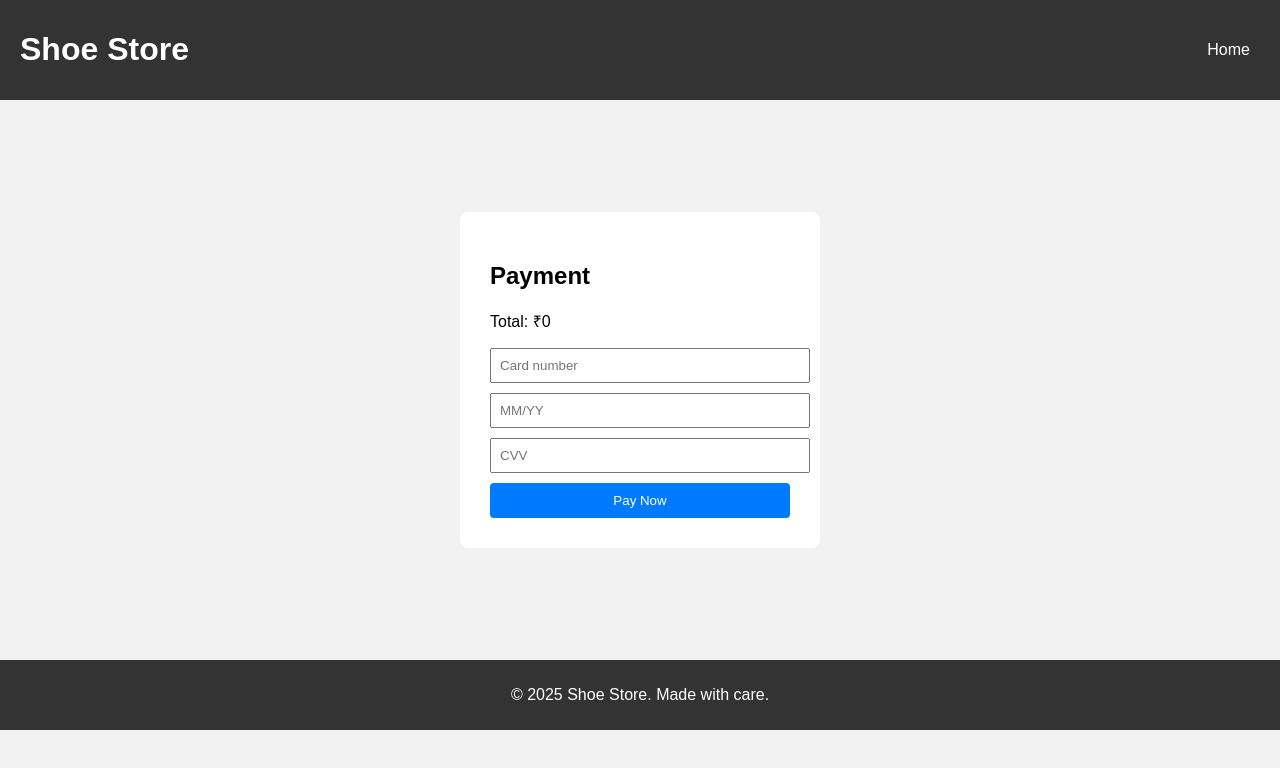
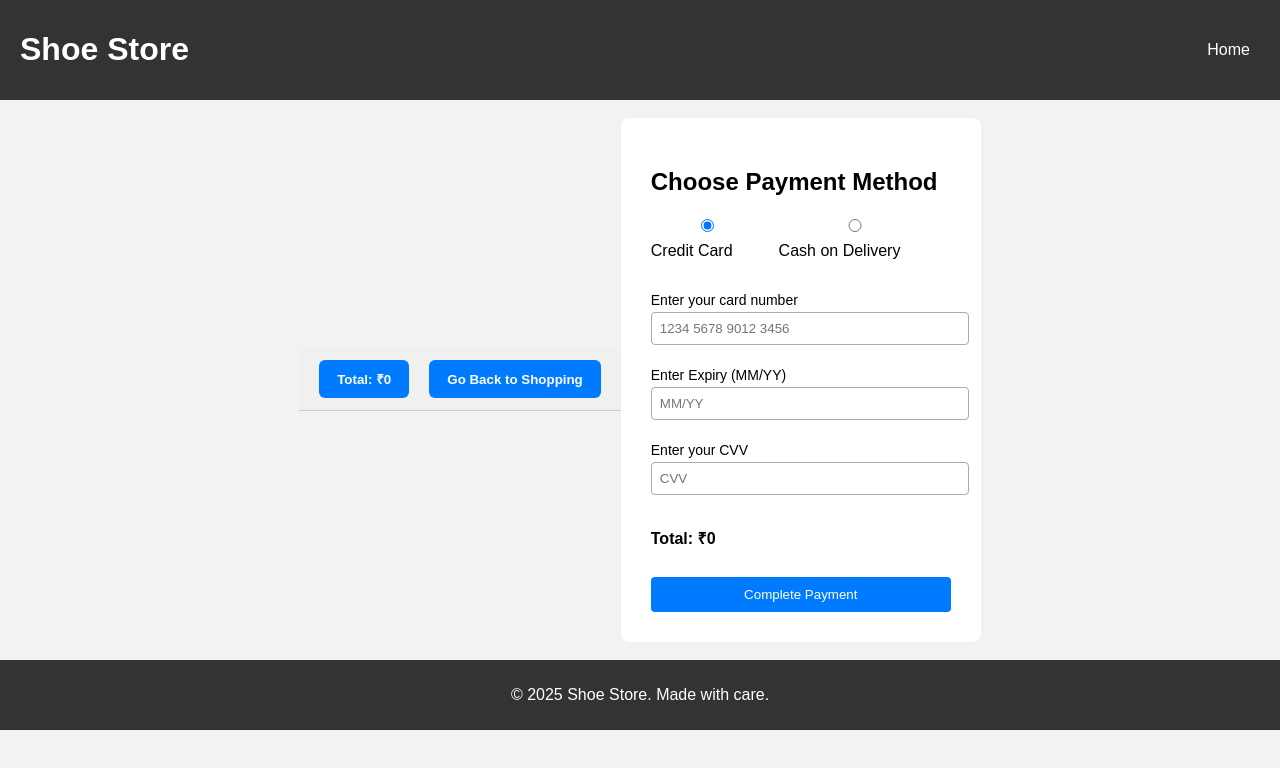
Before and after one commit to jaspreetsinghlearn/jaspreet.assignment5, a React (Create React App) app: page /payment in a window 1280 px wide. Shown: the top 768 px of the page. Built offline with nearby package versions, Linux system fonts and the light colour scheme.

Commit message:
Update Payment.js

```diff
--- a/src/components/Payment.js
+++ b/src/components/Payment.js
@@ -1,21 +1,80 @@
-import React from 'react';
+import React, { useState } from 'react';
 import { useSelector } from 'react-redux';
+import { useNavigate } from 'react-router-dom';
 
 function Payment() {
-  const items = useSelector(state => state.cart.cartItems);
-  const total = items.reduce((sum, i) => sum + i.price * i.quantity, 0);
+  const [paymentMode, setPaymentMode] = useState('card');
+  const cartItems = useSelector(state => state.cart.cartItems);
+  const total = cartItems.reduce((sum, i) => sum + i.price * i.quantity, 0);
+  const navigate = useNavigate();
 
   return (
     <div className="payment-page">
+
+      <div className="payment-top-bar">
+        <button className="top-btn">Total: ₹{total}</button>
+        <button className="top-btn" onClick={() => navigate('/')}>
+          Go Back to Shopping
+        </button>
+      </div>
+
       <div className="payment-box">
-        <h2>Payment</h2>
-        <p>Total: ₹{total}</p>
-        <form>
-          <input type="text" placeholder="Card number" required />
-          <input type="text" placeholder="MM/YY" required />
-          <input type="text" placeholder="CVV" required />
-          <button type="submit">Pay Now</button>
-        </form>
+        <h2>Choose Payment Method</h2>
+
+
+        <div className="payment-method">
+          <label className="radio-option">
+            <input
+              type="radio"
+              value="card"
+              checked={paymentMode === 'card'}
+              onChange={() => setPaymentMode('card')}
+            />
+            <span>Credit Card</span>
+          </label>
+
+          <label className="radio-option">
+            <input
+              type="radio"
+              value="cod"
+              checked={paymentMode === 'cod'}
+              onChange={() => setPaymentMode('cod')}
+            />
+            <span>Cash on Delivery</span>
+          </label>
+        </div>
+
+
+        {paymentMode === 'card' && (
+          <form className="card-form">
+            <label>
+              Enter your card number
+              <input type="text" placeholder="1234 5678 9012 3456" required />
+            </label>
+
+            <label>
+              Enter Expiry (MM/YY)
+              <input type="text" placeholder="MM/YY" required />
+            </label>
+
+            <label>
+              Enter your CVV
+              <input type="text" placeholder="CVV" required />
+            </label>
+
+            <p className="total-display">Total: ₹{total}</p>
+            <button type="submit">Complete Payment</button>
+          </form>
+        )}
+
+
+        {paymentMode === 'cod' && (
+          <div className="cod-box">
+            <p>You selected <strong>Cash on Delivery</strong>.</p>
+            <p>Total Amount: ₹{total}</p>
+            <button>Place Order</button>
+          </div>
+        )}
       </div>
     </div>
   );
```
